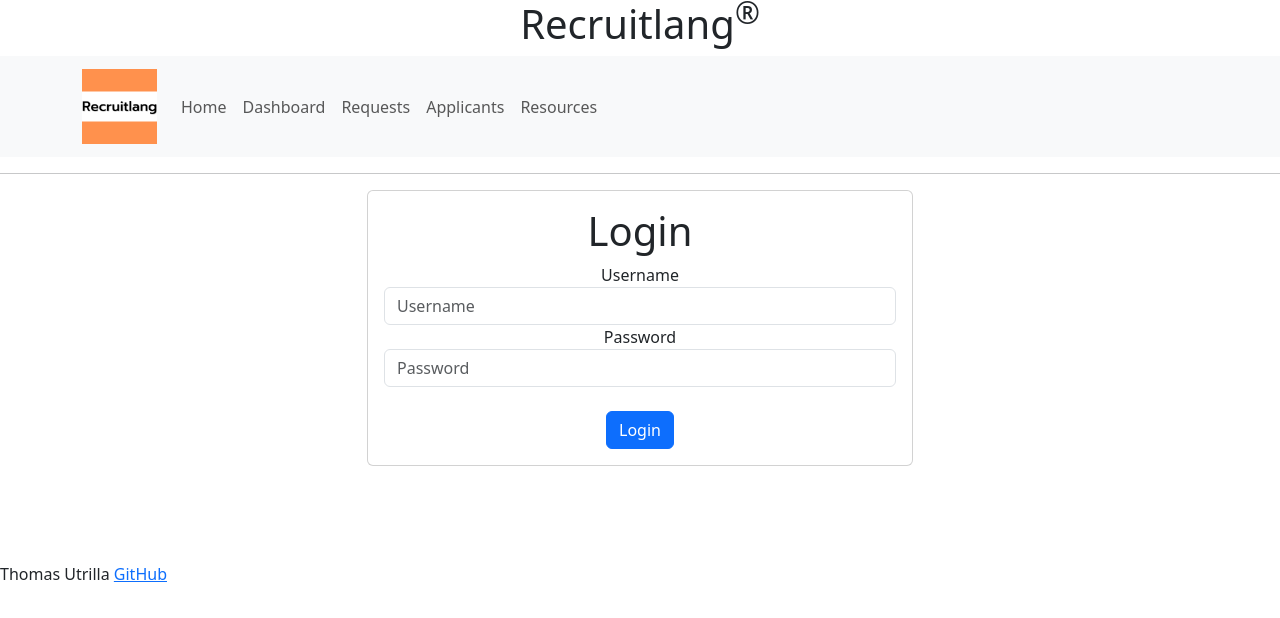
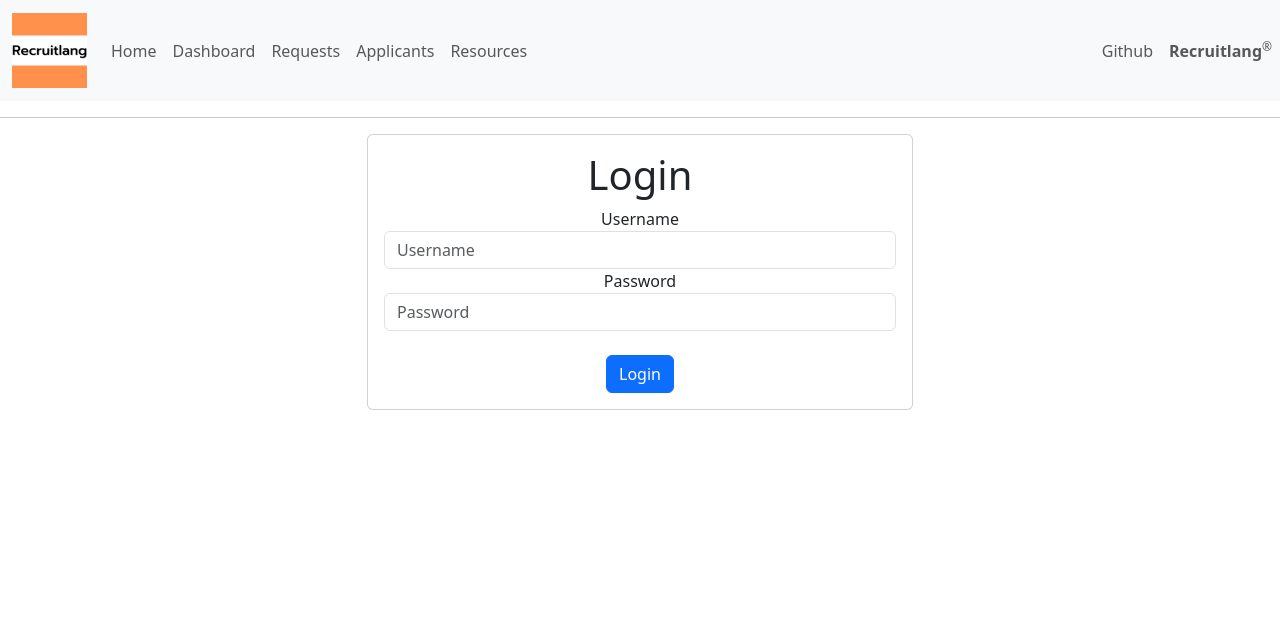
Before and after one commit to tutrilla/startup, a plain HTML site: page index.html in a window 1280 px wide. Drawn offline with nearby package versions, Linux system fonts and the light colour scheme.

Commit message:
Moved github link to navbar as well as moved Recruitlang name

```diff
--- a/index.html
+++ b/index.html
@@ -18,17 +18,15 @@
   <body>
     <!-- Use header, main, and footer elements to give semantic structure -->
     <header>
-        <div style = "text-align: center;">
-            <h1>Recruitlang<sup>&reg;</sup></h1>
-        </div>
-
       <!-- Navigation elements -->
       <nav class="navbar navbar-expand-lg navbar-lights bg-light">
+
         <div class="container">
           <a class="navbar-brand" href="#"><img src="Recruitlang's logo.png" alt="Logo" width="75"></a>
           <button class="navbar-toggler" type="button" data-bs-toggle="collapse" data-bs-target="#navbarNav" aria-controls="navbarNav" aria-expanded="false" aria-label="Toggle navigation">
             <span class="navbar-toggler-icon"></span>
           </button>
+
           <div class="collapse navbar-collapse" id="navbarNav">
             <ul class="navbar-nav ml-auto">
               <li class="nav-item">
@@ -48,6 +46,17 @@
               </li>
             </ul>
           </div>
+        </div>
+
+        <div class="navbar-collapse collapse order-3 dual-collapse2">
+          <ul class="navbar-nav ml-auto">
+              <li class="nav-item">
+                  <a class="nav-link" href="https://github.com/tutrilla/startup">Github</a>
+              </li>
+              <li class="nav-item">
+                  <a class="nav-link"><strong>Recruitlang</strong><sup>&reg;</sup></a>
+              </li>
+          </ul>
         </div>
       </nav>
 
@@ -83,14 +92,5 @@
     </main>
 
     <!-- End of login-->
-
-    <br>
-    <br>
-    <br>
-    <br>
-
-    <span class="text-reset">Thomas Utrilla</span>
-    <a href="https://github.com/tutrilla/startup">GitHub</a>
-    <script src="https://cdn.jsdelivr.net/npm/bootstrap@5.3.0/dist/js/bootstrap.min.js"></script>
   </body>
 </html>
```
Also changed, not shown: applicants.html (+13 -3 lines), dashboard.html (+14 -3 lines), requests.html (+13 -3 lines), resources.html (+13 -3 lines).
